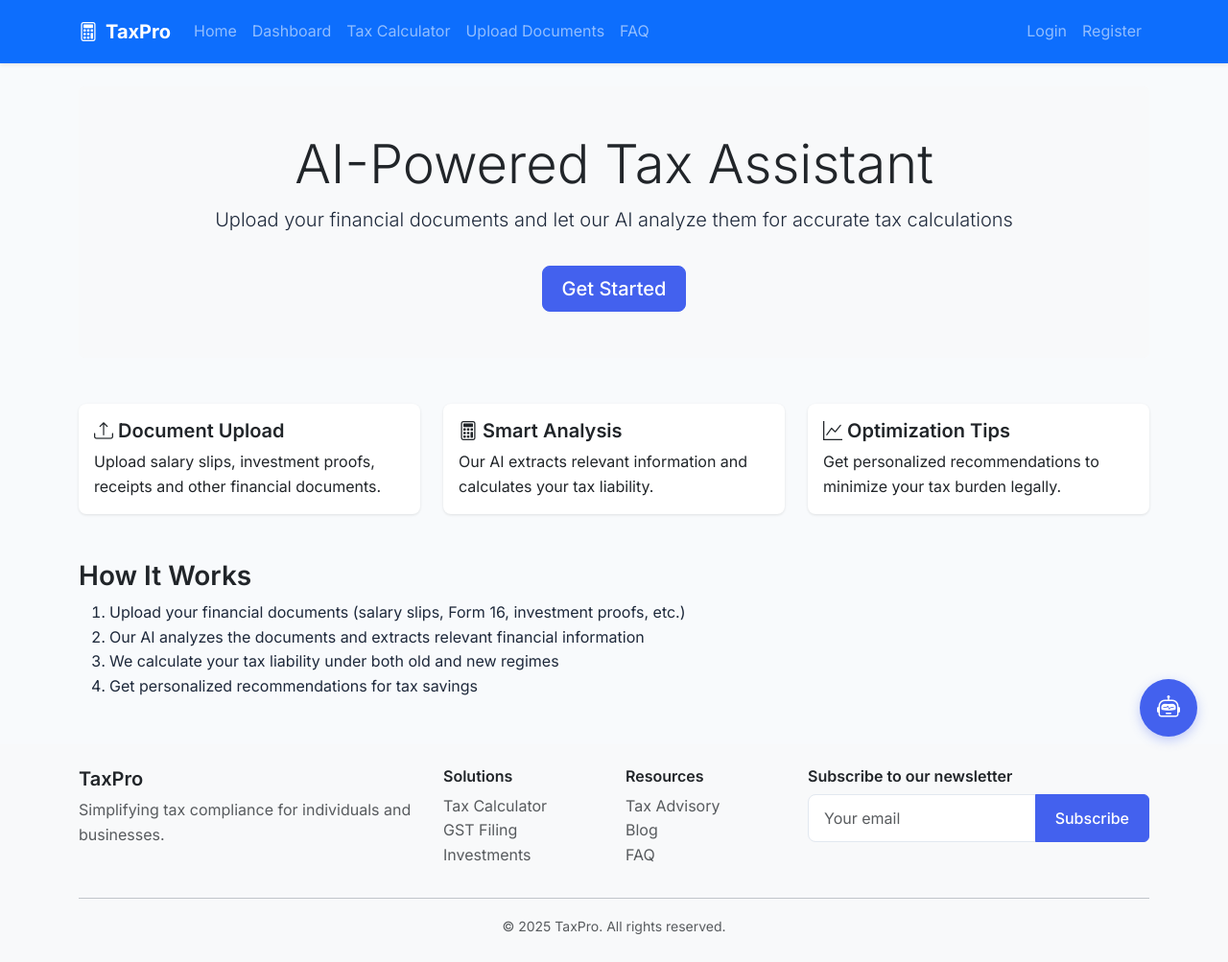
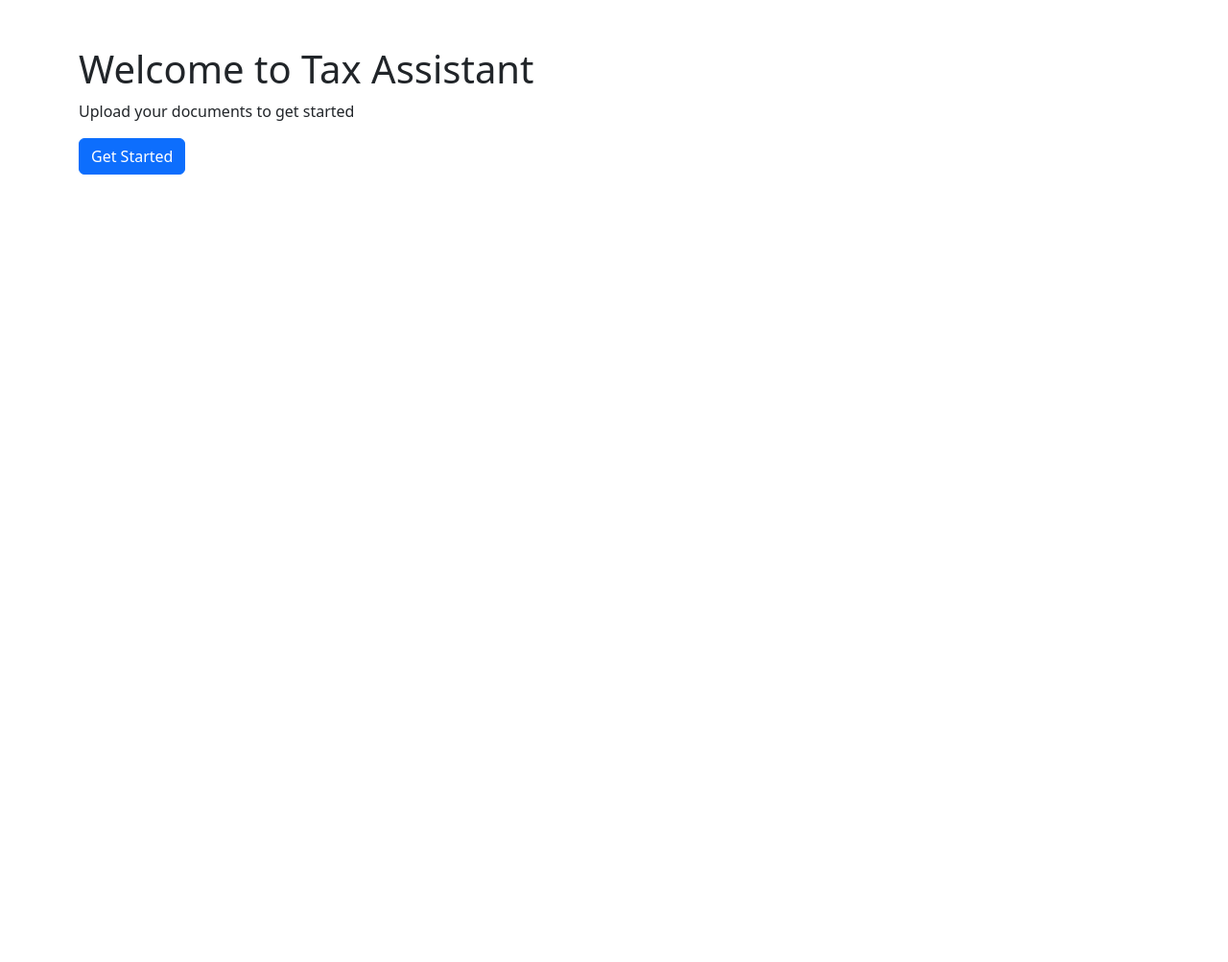
Before and after one commit to mkhekare/ITR_Bot, a Flask app: template templates/index.html in a window 1280 px wide. Shown: the whole page at 96% size. After the commit the page ends 182 px from the top, so only its background shows below. Run offline with Flask 3, Linux system fonts and the light colour scheme; the template is opened without the code that fills it, so the values that code supplies are empty.

Commit message:
Update templates/index.html

```diff
--- a/templates/index.html
+++ b/templates/index.html
@@ -1,46 +1,14 @@
-{% extends "base.html" %}
-
-{% block content %}
-<div class="hero-section text-center py-5 bg-light rounded">
-    <h1 class="display-4">AI-Powered Tax Assistant</h1>
-    <p class="lead">Upload your financial documents and let our AI analyze them for accurate tax calculations</p>
-    <a href="/upload" class="btn btn-primary btn-lg mt-3">Get Started</a>
-</div>
-
-<div class="row mt-5">
-    <div class="col-md-4">
-        <div class="card h-100">
-            <div class="card-body">
-                <h5 class="card-title"><i class="bi bi-upload"></i> Document Upload</h5>
-                <p class="card-text">Upload salary slips, investment proofs, receipts and other financial documents.</p>
-            </div>
-        </div>
+<!DOCTYPE html>
+<html>
+<head>
+    <title>Tax Assistant</title>
+    <link href="https://cdn.jsdelivr.net/npm/bootstrap@5.3.0/dist/css/bootstrap.min.css" rel="stylesheet">
+</head>
+<body>
+    <div class="container mt-5">
+        <h1>Welcome to Tax Assistant</h1>
+        <p>Upload your documents to get started</p>
+        <a href="/upload" class="btn btn-primary">Get Started</a>
     </div>
-    <div class="col-md-4">
-        <div class="card h-100">
-            <div class="card-body">
-                <h5 class="card-title"><i class="bi bi-calculator"></i> Smart Analysis</h5>
-                <p class="card-text">Our AI extracts relevant information and calculates your tax liability.</p>
-            </div>
-        </div>
-    </div>
-    <div class="col-md-4">
-        <div class="card h-100">
-            <div class="card-body">
-                <h5 class="card-title"><i class="bi bi-graph-up"></i> Optimization Tips</h5>
-                <p class="card-text">Get personalized recommendations to minimize your tax burden legally.</p>
-            </div>
-        </div>
-    </div>
-</div>
-
-<div class="mt-5">
-    <h3>How It Works</h3>
-    <ol>
-        <li>Upload your financial documents (salary slips, Form 16, investment proofs, etc.)</li>
-        <li>Our AI analyzes the documents and extracts relevant financial information</li>
-        <li>We calculate your tax liability under both old and new regimes</li>
-        <li>Get personalized recommendations for tax savings</li>
-    </ol>
-</div>
-{% endblock %}
+</body>
+</html>
```
